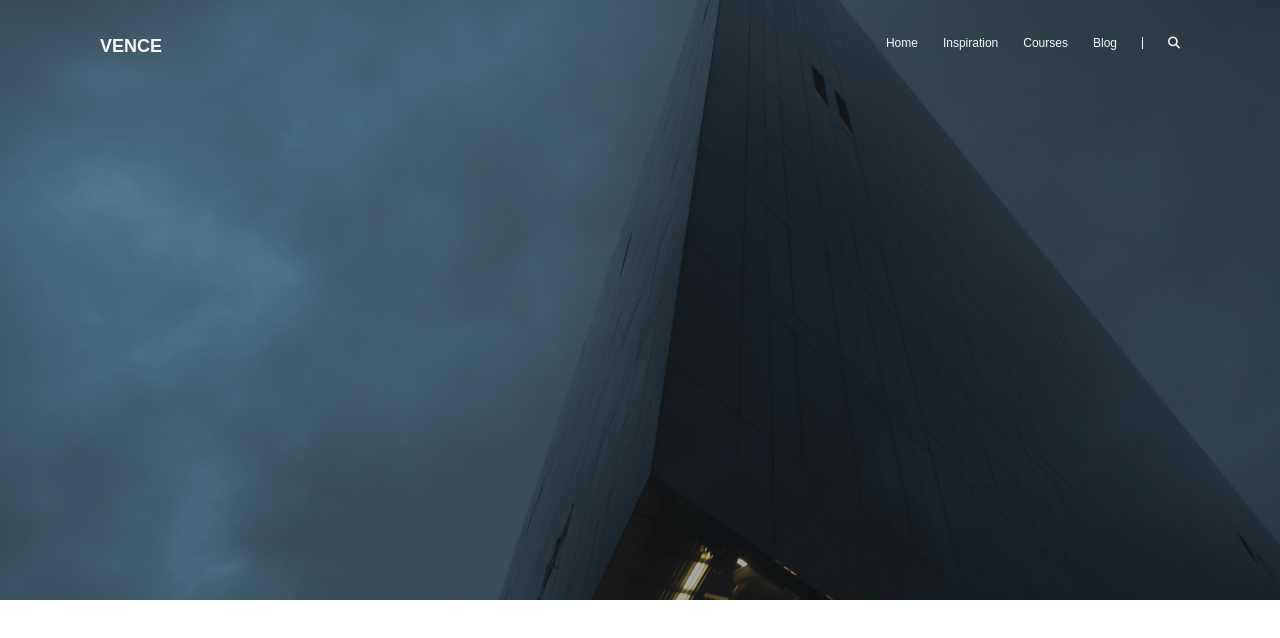
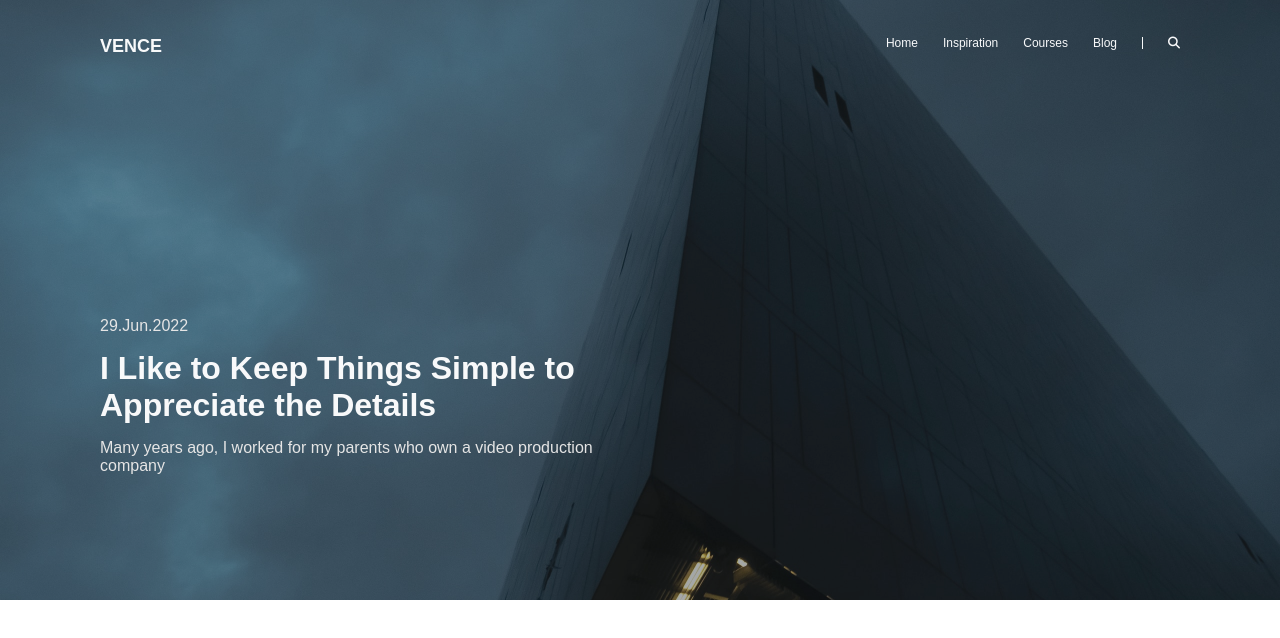
Before and after one commit to TaTamta/Comm-School-Course, a plain HTML site: page index.html in a window 1280 px wide. Drawn offline with Linux system fonts and the light colour scheme.

Commit message:
add content on top part

```diff
--- a/index.css
+++ b/index.css
@@ -10,17 +10,20 @@
   --white-secondary: #e5e5e5;
 }
 
-.header-container {
+.top-container {
   background-image: url(./src/images/header-background.png);
   background-size: cover;
   width: 100%;
   height: 600px;
 }
 
+.top-container-content {
+  padding: 36px 100px;
+}
+
 .navbar {
   display: flex;
   justify-content: space-between;
-  padding: 36px 100px;
 }
 
 .logo {
@@ -46,3 +49,22 @@ i {
   padding-left: 25px;
   border-left: solid 1px var(--white-primary);
 }
+
+.top-content {
+  margin-top: 260px;
+  display: flex;
+  flex-direction: column;
+}
+
+.date,
+.top-description {
+  color: var(--white-secondary);
+  margin-bottom: 15px;
+  width: 500px;
+}
+
+.top-title {
+  color: var(--white-primary);
+  margin-bottom: 15px;
+  width: 600px;
+}
--- a/index.html
+++ b/index.html
@@ -12,7 +12,8 @@
     <title>Landing Page</title>
   </head>
   <body>
-    <div class="header-container">
+    <div class="top-container">
+      <div class="top-container-content">
         <div class="navbar">
           <div class="logo">VENCE</div>
           <nav class="menu">
@@ -25,6 +26,17 @@
             </ul>
           </nav>
         </div>
+        <div class="top-content">
+          <div class="date">29.Jun.2022</div>
+          <h1 class="top-title">
+            I Like to Keep Things Simple to Appreciate the Details
+          </h1>
+          <div class="top-description">
+            Many years ago, I worked for my parents who own a video production
+            company
+          </div>
+        </div>
+      </div>
     </div>
   </body>
 </html>
```
Lines whose indentation alone changed are shown as unchanged.
